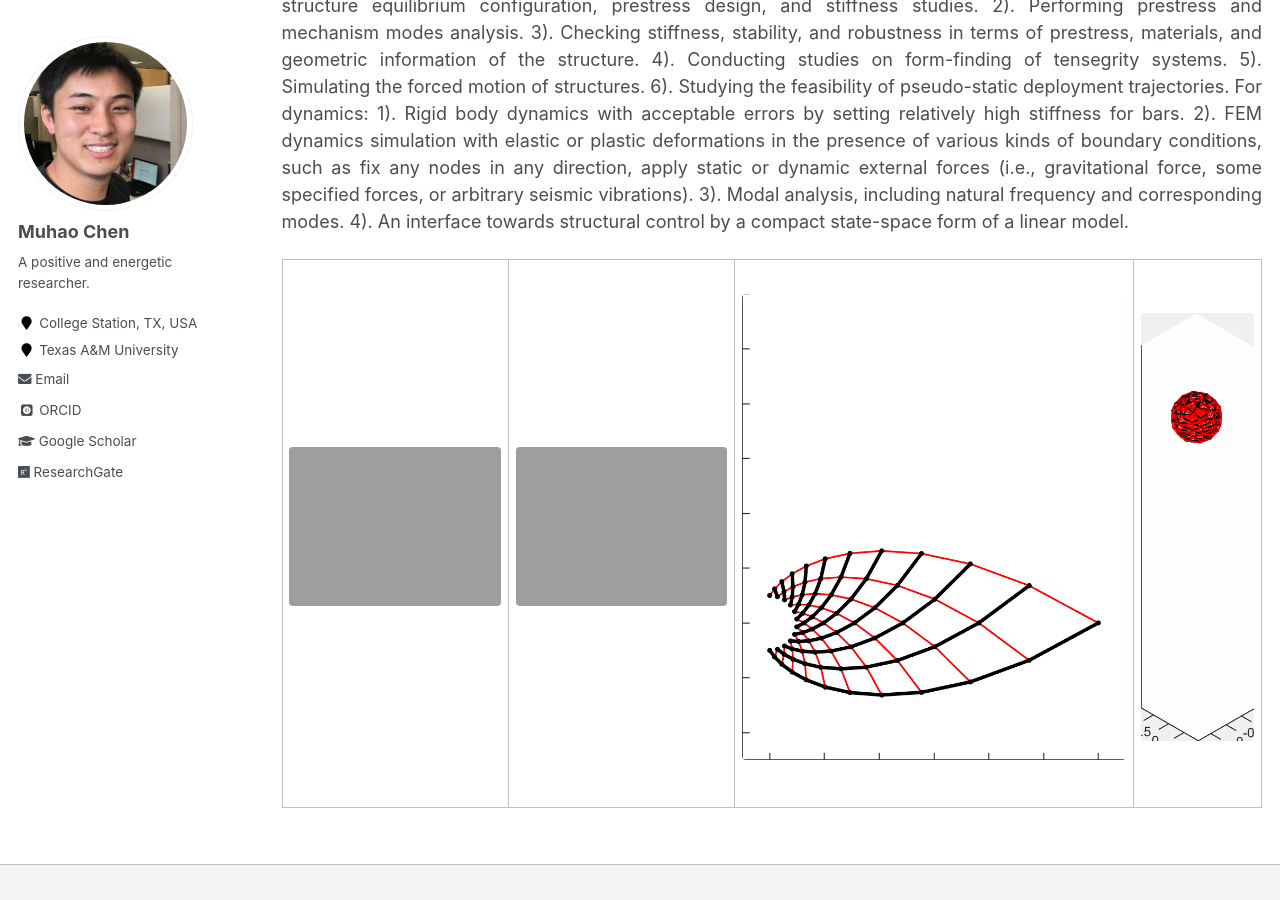
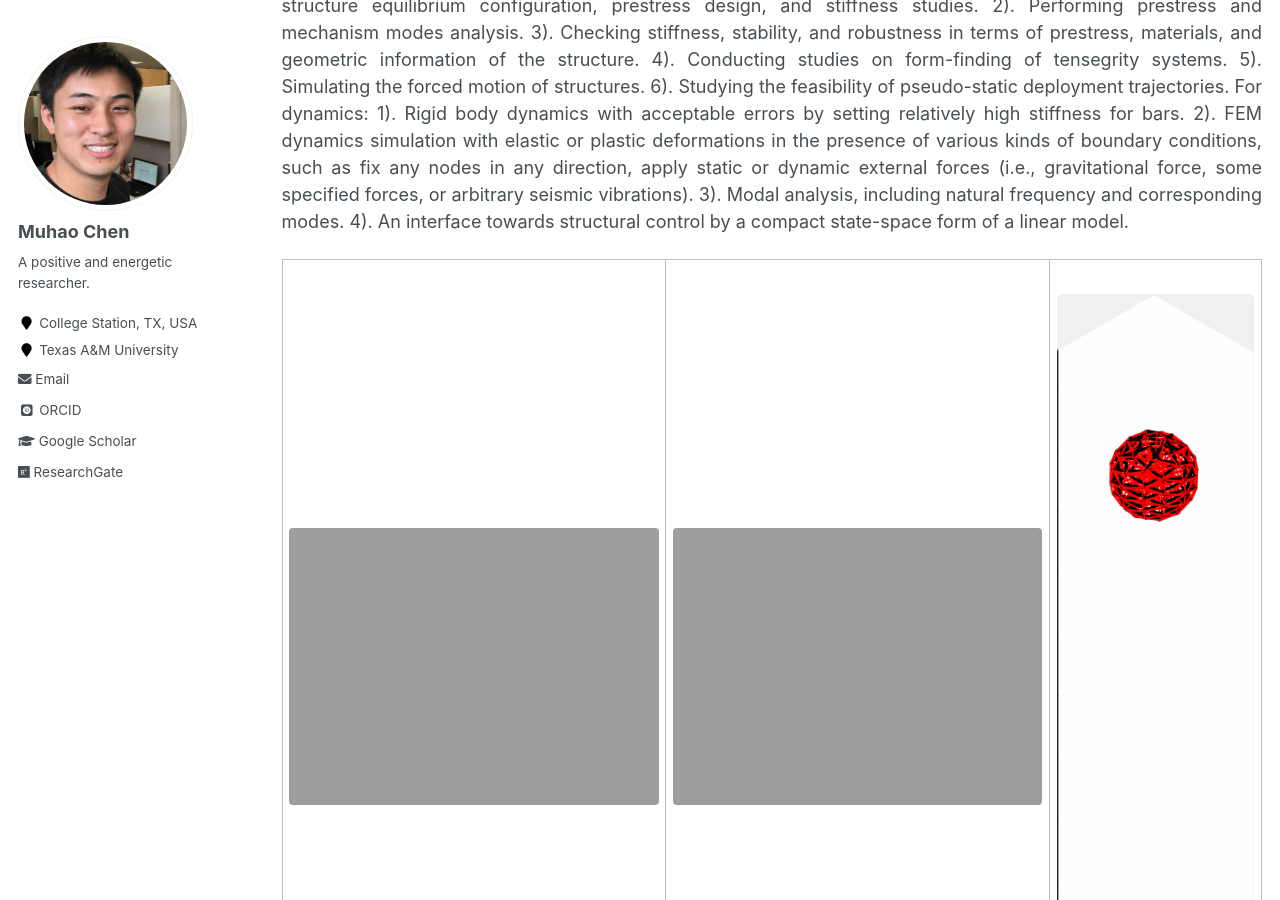
Before and after one commit to Muhao-Chen/muhao-chen.github.io, a Jekyll site: the page built from _pages/resources.md, in a window 1280 px wide and 900 px high, scrolled down 592 px. Built offline with Jekyll 4.4.1, drawn with Linux system fonts in a browser that asks for light colours; some web fonts are replaced.

Commit message:
Update resources.md

```diff
--- a/_pages/resources.md
+++ b/_pages/resources.md
@@ -24,9 +24,8 @@ We appreciate your interest in our reseach. We are open and willing to answer an
 <tr>
 <td><figure><img src="{{ site.url }}/images/rffi/cable_dome.gif" width="200"/></figure></td>
 <td><figure><img src="{{ site.url }}/images/rffi/net.gif" width="200"/></figure></td>
-<td><figure><img src="{{ site.url }}/images/rffi/crane.gif" width="200"/></figure></td>
 <td><figure><img src="{{ site.url }}/images/rffi/ball.gif" width="200"/></figure></td>
 </tr>
 </table>
-
+<!--<td><figure><img src="{{ site.url }}/images/rffi/crane.gif" width="200"/></figure></td>-->
 </div>
```
